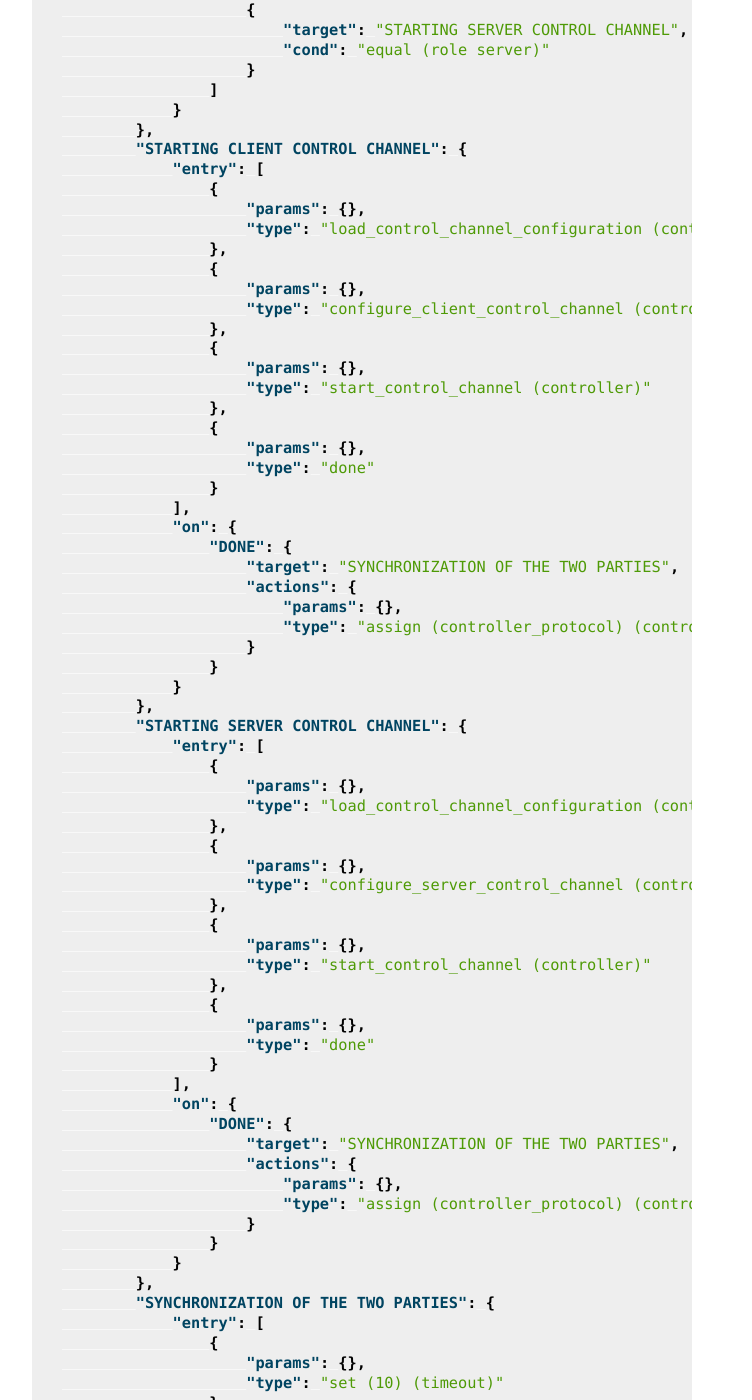
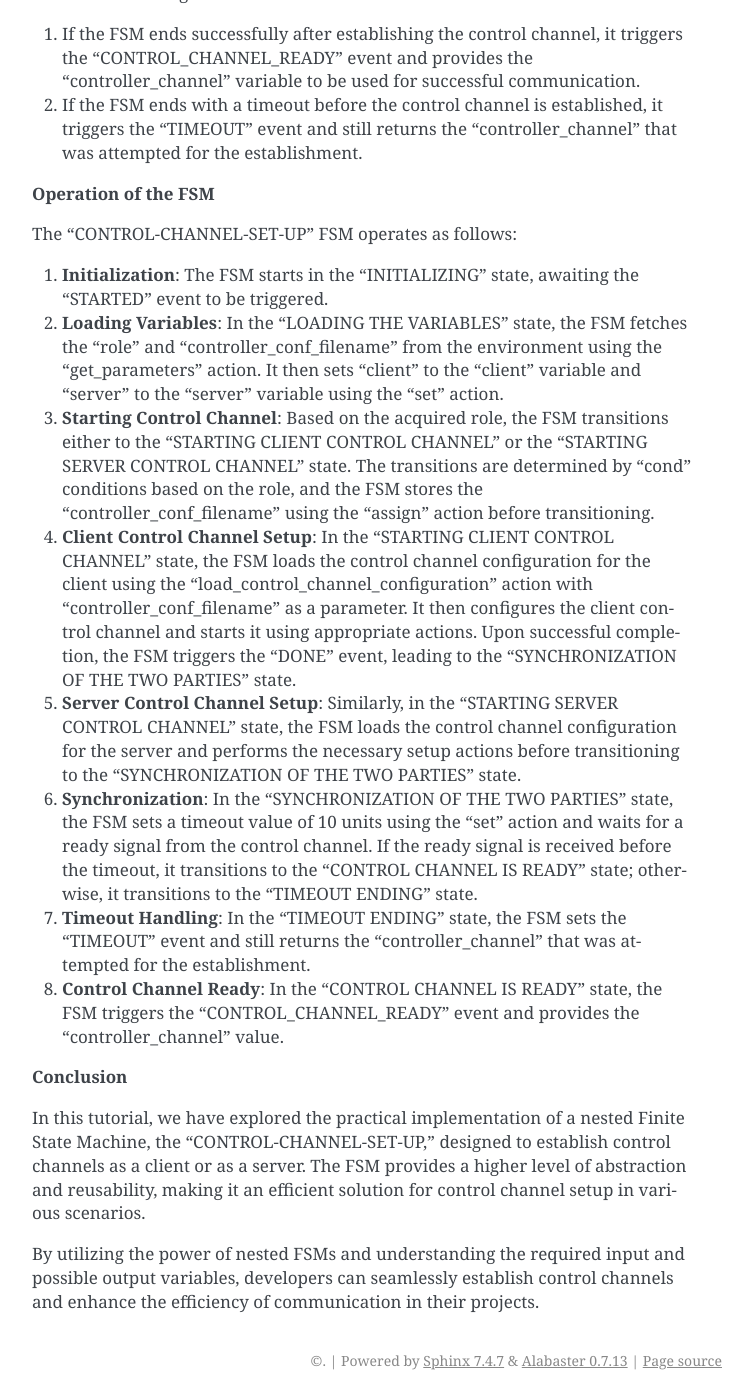
Before and after one commit to BenIlies/NoPASARAN, a Sphinx documentation site: the page built from docs/tutorial/intro_establishment_control_channels.rst, in a window 1280 px wide and 1400 px high, scrolled down 3919 px. Shown: the whole window, without its empty margins (388-1140 px from the left). Built offline with Sphinx 7.4.7, drawn with Linux system fonts in a browser that asks for light colours; some of the changed text lies outside the part shown.

Commit message:
changing the documentation to something cleaner

```diff
--- a/docs/tutorial/intro_establishment_control_channels.rst
+++ b/docs/tutorial/intro_establishment_control_channels.rst
@@ -1,162 +1,11 @@
 Introduction to the Establishment of Control Channels
 =====================================================
 
-This tutorial focuses on the establishment of control channels using nested Finite State Machines (FSMs). This nested FSM allows for higher-level abstraction and reusability across different scenarios, similar to traditional programming libraries.
-
-Here, we will walk through the JSON representation of our main FSM named "MAIN-FSM-CONTROL-CHANNEL" and a nested FSM named "CONTROL-CHANNEL-SET-UP".
-
-**Main FSM: MAIN-FSM-CONTROL-CHANNEL**
-
-.. code-block:: json
-
-    {
-    "id": "CONTROL-CHANNEL-SET-UP",
-    "initial": "INITIALIZING",
-    "states": {
-        "INITIALIZING": {
-        "on": {
-            "STARTED": {
-            "target": "LOADING THE VARIABLES"
-            }
-        }
-        },
-        "LOADING THE VARIABLES": {
-        "entry": [
-            {
-            "params": {},
-            "type": "get_parameters (role client server)"
-            },
-            {
-            "type": "done"
-            }
-        ],
-        "on": {
-            "DONE": [
-            {
-                "target": "STARTING CLIENT CONTROL CHANNEL",
-                "cond": "equal (role client)"
-            },
-            {
-                "target": "STARTING SERVER CONTROL CHANNEL",
-                "cond": "equal (role server)"
-            }
-            ]
-        }
-        },
-        "STARTING CLIENT CONTROL CHANNEL": {
-        "entry": [
-            {
-            "params": {},
-            "type": "load_control_channel_configuration (control_client) (controller_conf)"
-            },
-            {
-            "params": {},
-            "type": "configure_client_control_channel (controller_conf) (controller controller_protocol)"
-            },
-            {
-            "params": {},
-            "type": "start_control_channel (controller)"
-            },
-            {
-            "params": {},
-            "type": "done"
-            }
-        ],
-        "on": {
-            "DONE": {
-            "target": "SYNCHRONIZATION OF THE TWO PARTIES",
-            "actions": {
-                "params": {},
-                "type": "assign (controller_protocol) (controller_protocol)"
-            }
-            }
-        }
-        },
-        "STARTING SERVER CONTROL CHANNEL": {
-        "entry": [
-            {
-            "params": {},
-            "type": "load_control_channel_configuration (control_server) (controller_conf)"
-            },
-            {
-            "params": {},
-            "type": "configure_server_control_channel (controller_conf) (controller controller_protocol)"
-            },
-            {
-            "params": {},
-            "type": "start_control_channel (controller)"
-            },
-            {
-            "params": {},
-            "type": "done"
-            }
-        ],
-        "on": {
-            "DONE": {
-            "target": "SYNCHRONIZATION OF THE TWO PARTIES",
-            "actions": {
-                "params": {},
-                "type": "assign (controller_protocol) (controller_protocol)"
-            }
-            }
-        }
-        },
-        "SYNCHRONIZATION OF THE TWO PARTIES": {
-        "entry": [
-            {
-            "params": {},
-            "type": "set (10) (timeout)"
-            },
-            {
-            "params": {},
-            "type": "wait_ready_signal (controller_protocol timeout)"
-            }
-        ],
-        "on": {
-            "TIMEOUT": {
-            "target": "TIMEOUT ENDING",
-            "actions": {
-                "params": {},
-                "type": "assign (controller_protocol) (controller_protocol)"
-            }
-            },
-            "READY": {
-            "target": "CONTROL CHANNEL IS READY",
-            "actions": {
-                "params": {},
-                "type": "assign (controller_protocol) (controller_protocol)"
-            }
-            }
-        }
-        },
-        "TIMEOUT ENDING": {
-        "entry": [
-            {
-            "params": {},
-            "type": "set (TIMEOUT) (event)"
-            },
-            {
-            "params": {},
-            "type": "return_values (event controller_protocol)"
-            }
-        ]
-        },
-        "CONTROL CHANNEL IS READY": {
-        "entry": [
-            {
-            "params": {},
-            "type": "set (CONTROL_CHANNEL_READY) (event)"
-            },
-            {
-            "params": {},
-            "type": "return_values (event controller_protocol)"
-            }
-        ]
-        }
-    }
-    }
+This tutorial focuses on the establishment of control channels using a nested Finite State Machine (FSM). The nested FSM presented here allows for higher-level abstraction and reusability across different scenarios. It serves as a practical implementation to facilitate the establishment of control channels, be it as a client or as a server.
 
 **Nested FSM: CONTROL-CHANNEL-SET-UP**
+
+Below is the JSON representation of the nested FSM named "CONTROL-CHANNEL-SET-UP." It is designed to establish control channels, either as a client or as a server, based on the role passed from the environment. This FSM requires two mandatory input variables, "role" and "controller_conf_filename."
 
 .. code-block:: json
 
@@ -175,7 +24,14 @@
                 "entry": [
                     {
                         "params": {},
-                        "type": "get_parameters (role client server)"
+                        "type": "get_parameters (role controller_conf_filename)"
+                    },
+                    {
+                        "params": {},
+                        "type": "set (client) (client)"
+                    },
+                    {
+                        "type": "set (server) (server)"
                     },
                     {
                         "type": "done"
@@ -185,11 +41,17 @@
                     "DONE": [
                         {
                             "target": "STARTING CLIENT CONTROL CHANNEL",
-                            "cond": "equal (role client)"
+                            "cond": "equal (role client)",
+                            "actions": {
+                                "type": "assign (controller_conf_filename) (controller_conf_filename)"
+                            }
                         },
                         {
                             "target": "STARTING SERVER CONTROL CHANNEL",
-                            "cond": "equal (role server)"
+                            "cond": "equal (role server)",
+                            "actions": {
+                                "type": "assign (controller_conf_filename) (controller_conf_filename)"
+                            }
                         }
                     ]
                 }
@@ -198,7 +60,7 @@
                 "entry": [
                     {
                         "params": {},
-                        "type": "load_control_channel_configuration (control_client) (controller_conf)"
+                        "type": "load_control_channel_configuration (controller_conf_filename) (controller_conf)"
                     },
                     {
                         "params": {},
@@ -227,7 +89,7 @@
                 "entry": [
                     {
                         "params": {},
-                        "type": "load_control_channel_configuration (control_server) (controller_conf)"
+                        "type": "load_control_channel_configuration (controller_conf_filename) (controller_conf)"
                     },
                     {
                         "params": {},
@@ -307,37 +169,44 @@
         }
     }
 
+**Input Variables**
 
-The JSON files starts with three key-value pairs: `id`, `initial`, and `states`.
+The "CONTROL-CHANNEL-SET-UP" FSM expects the following input variables:
 
-For the main FSM, the `states` object defines four states:
+1. "role": Specifies the role of the control channel, which can be either "client" or "server".
 
-1. `INIT`: This is the initial state of the FSM. It includes an `on` key, indicating the possible transitions from this state. In this case, the "STARTED" event causes a transition to the "CREATING_CONTROL_CHANNEL" state.
+2. "controller_conf_filename": The filename containing the configuration settings required for establishing the control channel.
 
-2. `CREATING_CONTROL_CHANNEL`: This state reads the role, client, and server information from the file and sets them up. It then calls the nested FSM, "CONTROL-CHANNEL-SET-UP", with the acquired parameters. After executing the nested FSM, it triggers the returned event, which could be either "CONTROL_CHANNEL_READY" or "TIMEOUT".
+**Output Variables**
 
-3. `SUCCESS ESTABLISHING CONTROL CHANNEL`: This is the final state if the control channel setup is successful. It does not define any further actions or transitions, marking the end of a successful FSM scenario.
+The "CONTROL-CHANNEL-SET-UP" FSM can produce different output variables based on its ending:
 
-4. `TIMEOUT`: This is the final state if a timeout occurs during the control channel setup. It also does not define any further actions or transitions.
+1. If the FSM ends successfully after establishing the control channel, it triggers the "CONTROL_CHANNEL_READY" event and provides the "controller_channel" variable to be used for successful communication.
 
-The nested FSM, "CONTROL-CHANNEL-SET-UP", establishes a control channel, either as a client or a server, based on the role passed from the main FSM. It includes multiple states from "INITIALIZING" to "CONTROL CHANNEL IS READY", or "TIMEOUT ENDING" in case of a timeout.
+2. If the FSM ends with a timeout before the control channel is established, it triggers the "TIMEOUT" event and still returns the "controller_channel" that was attempted for the establishment.
 
-Each of these states performs specific tasks, like loading variables, starting the control channel, and synchronizing the two parties. Depending on the outcome, it either transitions to the "CONTROL CHANNEL IS READY" state, indicating a successful setup, or to the "TIMEOUT ENDING" state, indicating a failure due to timeout.
+**Operation of the FSM**
 
-The FSMs operate as follows:
+The "CONTROL-CHANNEL-SET-UP" FSM operates as follows:
 
-1. The main FSM, "MAIN-FSM-CONTROL-CHANNEL," is initiated and starts in the "INIT" state.
-2. Upon initiation, the main FSM triggers the "STARTED" event, causing a transition to the "CREATING_CONTROL_CHANNEL" state.
-3. In the "CREATING_CONTROL_CHANNEL" state of the main FSM, it reads the role, client, and server information from a file and sets them up. It then calls the nested FSM, "CONTROL-CHANNEL-SET-UP," with the acquired parameters.
-4. The nested FSM, "CONTROL-CHANNEL-SET-UP," begins in the "INITIALIZING" state upon being called from the main FSM. The "STARTED" event is triggered, leading to a transition to the "LOADING THE VARIABLES" state.
-5. In the "LOADING THE VARIABLES" state of the nested FSM, it retrieves the role information (client or server) passed from the main FSM using the get_parameters action. After this, the "done" action is executed, triggering the "DONE" event.
-6. The "DONE" event in the nested FSM leads to different transitions based on the role acquired. If the role is "client," it transitions to the "STARTING CLIENT CONTROL CHANNEL" state, and if the role is "server," it transitions to the "STARTING SERVER CONTROL CHANNEL" state.
-7. In the "STARTING CLIENT CONTROL CHANNEL" state of the nested FSM, it loads the control channel configuration for the client and configures the client control channel using the load_control_channel_configuration and configure_client_control_channel actions, respectively. Then, it starts the control channel using the start_control_channel action and triggers the "done" event.
-8. The "done" event in the "STARTING CLIENT CONTROL CHANNEL" state transitions to the "SYNCHRONIZATION OF THE TWO PARTIES" state in the nested FSM.
-9. In the "SYNCHRONIZATION OF THE TWO PARTIES" state, the FSM sets a timeout value of 10 units using the set action. Then, it waits for a ready signal from the control channel, using the wait_ready_signal action with the timeout as a parameter.
-10. Depending on whether the ready signal is received before the timeout, the nested FSM either transitions to the "CONTROL CHANNEL IS READY" state or the "TIMEOUT ENDING" state.
-11. In the "CONTROL CHANNEL IS READY" state, the nested FSM sets the "CONTROL_CHANNEL_READY" event using the set action and returns the controller_protocol value back to the main FSM using the return_values action.
-12. In the "TIMEOUT ENDING" state, the nested FSM sets the "TIMEOUT" event using the set action and returns the controller_protocol value back to the main FSM using the return_values action.
+1. **Initialization**: The FSM starts in the "INITIALIZING" state, awaiting the "STARTED" event to be triggered.
 
+2. **Loading Variables**: In the "LOADING THE VARIABLES" state, the FSM fetches the "role" and "controller_conf_filename" from the environment using the "get_parameters" action. It then sets "client" to the "client" variable and "server" to the "server" variable using the "set" action.
 
-The modular nature of the "CONTROL-CHANNEL-SET-UP" FSM allows it to be reused in various scenarios, highlighting the modularity and reusability of nested FSMs in different contexts.
+3. **Starting Control Channel**: Based on the acquired role, the FSM transitions either to the "STARTING CLIENT CONTROL CHANNEL" or the "STARTING SERVER CONTROL CHANNEL" state. The transitions are determined by "cond" conditions based on the role, and the FSM stores the "controller_conf_filename" using the "assign" action before transitioning.
+
+4. **Client Control Channel Setup**: In the "STARTING CLIENT CONTROL CHANNEL" state, the FSM loads the control channel configuration for the client using the "load_control_channel_configuration" action with "controller_conf_filename" as a parameter. It then configures the client control channel and starts it using appropriate actions. Upon successful completion, the FSM triggers the "DONE" event, leading to the "SYNCHRONIZATION OF THE TWO PARTIES" state.
+
+5. **Server Control Channel Setup**: Similarly, in the "STARTING SERVER CONTROL CHANNEL" state, the FSM loads the control channel configuration for the server and performs the necessary setup actions before transitioning to the "SYNCHRONIZATION OF THE TWO PARTIES" state.
+
+6. **Synchronization**: In the "SYNCHRONIZATION OF THE TWO PARTIES" state, the FSM sets a timeout value of 10 units using the "set" action and waits for a ready signal from the control channel. If the ready signal is received before the timeout, it transitions to the "CONTROL CHANNEL IS READY" state; otherwise, it transitions to the "TIMEOUT ENDING" state.
+
+7. **Timeout Handling**: In the "TIMEOUT ENDING" state, the FSM sets the "TIMEOUT" event and still returns the "controller_channel" that was attempted for the establishment.
+
+8. **Control Channel Ready**: In the "CONTROL CHANNEL IS READY" state, the FSM triggers the "CONTROL_CHANNEL_READY" event and provides the "controller_channel" value.
+
+**Conclusion**
+
+In this tutorial, we have explored the practical implementation of a nested Finite State Machine, the "CONTROL-CHANNEL-SET-UP," designed to establish control channels as a client or as a server. The FSM provides a higher level of abstraction and reusability, making it an efficient solution for control channel setup in various scenarios.
+
+By utilizing the power of nested FSMs and understanding the required input and possible output variables, developers can seamlessly establish control channels and enhance the efficiency of communication in their projects.
```
Also changed, not shown: 1 other file.
